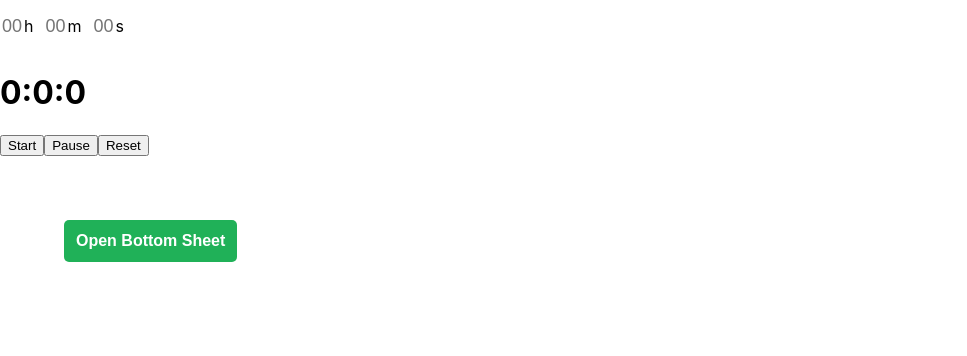
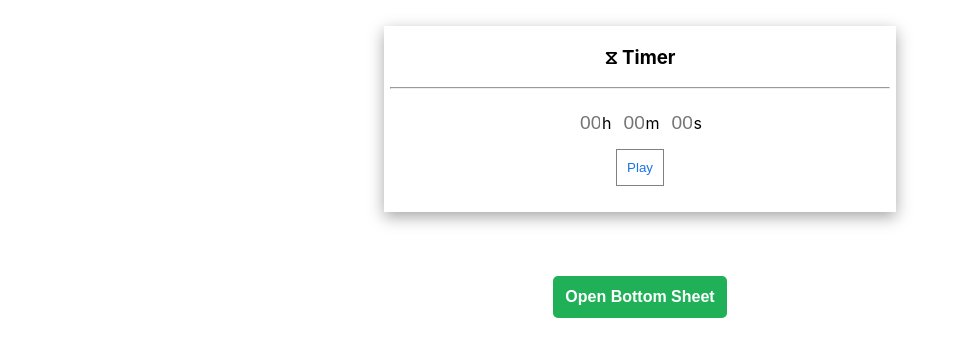
Before and after one commit to nitinkadam70/CustomerGlu-assessment, a React (Create React App) app in the folder myapp/: page / in a window 1280 px wide. Shown: the top 356 px of the page, without its empty margins (0-967 px from the left). Built offline with nearby package versions, Linux system fonts and the light colour scheme; the HTML template or start-up script is replaced by a standard one.

Commit message:
work done

```diff
--- a/myapp/src/App.js
+++ b/myapp/src/App.js
@@ -1,12 +1,12 @@
 import React from 'react';
-import CountDown from './Components/Count-Down/CountDown';
 import BottomSheet from './Components/Bottom-Sheet/BottomSheet';
 import BtsContent from './Components/Bottom-Sheet/BtsContent';
+import Timer from './Components/Count-Down/Timer';
 
 const App = () => {
   return (
     <>
-      <CountDown />
+      <Timer />
       <BottomSheet Content={BtsContent} />
     </>
   );
--- a/myapp/src/Components/Count-Down/CountDown.jsx
+++ b/myapp/src/Components/Count-Down/CountDown.jsx
@@ -1,19 +1,19 @@
 import React from 'react';
 import { useState, useRef, useEffect } from 'react';
-import styles from '../../Styles/timer.module.css';
-import TimerLimitInput from './TimerLimitInput';
+import styles from '../../Styles/countdown.module.css';
 
 //Reusable Count-Down component
-const CountDown = () => {
+const CountDown = (props) => {
+  const { status, timeLimit } = props;
   const timerId = useRef(null);
-  const [seconds, setSeconds] = useState(0);
-  const [minutes, setMinutes] = useState(0);
-  const [hour, setHour] = useState(0);
-  // console.log(seconds, minutes);
+  const [seconds, setSeconds] = useState(timeLimit.seconds);
+  const [minutes, setMinutes] = useState(timeLimit.minutes);
+  const [hour, setHour] = useState(timeLimit.hour);
+
   const start = () => {
     if (!timerId.current) {
       timerId.current = setInterval(() => {
-        setSeconds((seconds) => seconds + 1);
+        setSeconds((seconds) => seconds - 1);
       }, 1000);
     }
   };
@@ -30,16 +30,22 @@ const CountDown = () => {
   };
 
   useEffect(() => {
-    if (seconds === 59) {
-      setMinutes(minutes + 1);
-      setSeconds(0);
+    if (seconds === 1) {
+      setMinutes(minutes - 1);
+      setSeconds(59);
     }
-    if (minutes === 59 && seconds === 59) {
-      setHour(1);
-      setMinutes(0);
-      setSeconds(0);
+    if (minutes === 1 && seconds === 1) {
+      setMinutes(59);
+      setSeconds(59);
+      setHour(hour - 1);
     }
-  }, [seconds, minutes, hour]);
+    if (status == 'PLAY') {
+      start();
+    }
+    if (status == 'PAUSE') {
+      pause();
+    }
+  }, [seconds, minutes, hour, status]);
 
   //Clean Up Function
   //becouse whenever our component is unmounted then it reset this four value
@@ -54,13 +60,18 @@ const CountDown = () => {
   }, []);
   return (
     <div className={styles.countDown}>
-      <TimerLimitInput />
-      <h1>
-        {hour}:{minutes}:{seconds}
-      </h1>
-      <button onClick={start}>Start</button>
-      <button onClick={pause}>Pause</button>
-      <button onClick={reset}>Reset</button>
+      <div>
+        <h4>{hour ? hour : '00'}</h4>
+        <p>h</p>
+      </div>
+      <div>
+        <h4>{minutes ? minutes : '00'}</h4>
+        <p>m</p>
+      </div>
+      <div>
+        <h4>{seconds ? seconds : '00'}</h4>
+        <p>s</p>
+      </div>
     </div>
   );
 };
--- a/myapp/src/Components/Count-Down/Timer.jsx
+++ b/myapp/src/Components/Count-Down/Timer.jsx
@@ -1,7 +1,64 @@
 import React from 'react';
+import { useEffect } from 'react';
+import { useState } from 'react';
+import CountDown from './CountDown';
+import TimerLimitInput from './TimerLimitInput';
+import styles from '../../Styles/timer.module.css';
 
 const Timer = () => {
-  return <div>Timer</div>;
+  const [status, setStatus] = useState('');
+  const [timeLimit, setTimeLimit] = useState(null);
+  const [start, setStart] = useState(false);
+
+  const handleStart = () => {
+    if (timeLimit === null) {
+      alert('Please Enter Limit');
+    } else {
+      if (status === '') {
+        setStart(true);
+      } else {
+        setStart(!start);
+        setStatus('');
+      }
+    }
+  };
+
+  return (
+    <div className={styles.timerContainer}>
+      <h3>⧖ Timer</h3>
+      <hr />
+      {!start ? (
+        <TimerLimitInput
+          setTimeLimit={setTimeLimit}
+          timeLimit={timeLimit}
+        />
+      ) : (
+        <>
+          <CountDown status={status} timeLimit={timeLimit} />
+          <button
+            className={styles.startBtn}
+            onClick={() => {
+              status === 'PAUSE'
+                ? setStatus('PLAY')
+                : status === 'PLAY'
+                ? setStatus('PAUSE')
+                : setStatus('PLAY');
+            }}
+          >
+            {status == 'PAUSE'
+              ? 'Resume'
+              : status === 'PLAY'
+              ? 'Pause'
+              : 'Play'}
+          </button>
+        </>
+      )}
+
+      <button className={styles.resetBtn} onClick={handleStart}>
+        {start ? 'Reset' : 'Play'}
+      </button>
+    </div>
+  );
 };
 
 export default Timer;
--- a/myapp/src/Components/Count-Down/TimerLimitInput.jsx
+++ b/myapp/src/Components/Count-Down/TimerLimitInput.jsx
@@ -1,11 +1,11 @@
 import React, { useState } from 'react';
 import styles from '../../Styles/timerLimitInputs.module.css';
-const TimerLimitInput = () => {
-  const [timerLimit, setTimerLimit] = useState({});
+const TimerLimitInput = (props) => {
+  const { timeLimit, setTimeLimit } = props;
 
   const handleChange = (e) => {
-    setTimerLimit({
-      ...timerLimit,
+    setTimeLimit({
+      ...timeLimit,
       [e.target.name]: e.target.value,
     });
   };
--- a/myapp/src/Styles/bottomsheet.module.css
+++ b/myapp/src/Styles/bottomsheet.module.css
@@ -25,7 +25,7 @@
 /*for visible bottomsheet we need to do onclick "transform:translateY(0)" */
 
 .showBtn {
-  margin: 5%;
+  margin-top: 5%;
   font-weight: bold;
   font-size: medium;
   padding: 12px;
--- a/myapp/src/Styles/btsContent.module.css
+++ b/myapp/src/Styles/btsContent.module.css
@@ -10,4 +10,5 @@
 h4,
 h5 {
   font-weight: 500;
+  text-align: left;
 }
--- /dev/null
+++ b/myapp/src/Styles/countdown.module.css
@@ -0,0 +1,15 @@
+.countDown {
+  display: flex;
+  justify-content: center;
+  align-items: center;
+  gap: 10px;
+}
+
+.countDown > div {
+  display: flex;
+  align-items: center;
+}
+.countDown > div > h4 {
+  font-size: larger;
+  font-weight: 400;
+}
--- a/myapp/src/Styles/timer.module.css
+++ b/myapp/src/Styles/timer.module.css
@@ -0,0 +1,21 @@
+.timerContainer {
+  width: 500px;
+  margin: 2% auto 0 auto;
+  padding: 0.1% 0.5% 2% 0.5%;
+  box-shadow: rgba(0, 0, 0, 0.35) 0px 5px 15px;
+}
+
+.timerContainer button {
+  padding: 2%;
+}
+.startBtn {
+  background-color: rgb(26, 115, 232);
+  color: white;
+  border: 1px solid rgb(26, 115, 232);
+  margin-right: 10px;
+}
+.resetBtn {
+  color: rgb(26, 115, 232);
+  background-color: white;
+  border: 1px solid gray;
+}
--- a/myapp/src/Styles/timerLimitInputs.module.css
+++ b/myapp/src/Styles/timerLimitInputs.module.css
@@ -1,5 +1,6 @@
 .inputsContainer {
   display: flex;
+  justify-content: center;
   align-items: center;
   gap: 10px;
 }
@@ -10,7 +11,7 @@
 .inputsContainer > div > input {
   width: 20px;
   height: 40px;
-  font-size: large;
+  font-size: larger;
   font-weight: 400;
   border: none;
   outline: none;
--- a/myapp/src/index.css
+++ b/myapp/src/index.css
@@ -11,3 +11,7 @@ code {
   font-family: source-code-pro, Menlo, Monaco, Consolas, 'Courier New',
     monospace;
 }
+* {
+  text-align: center;
+
+}
```
